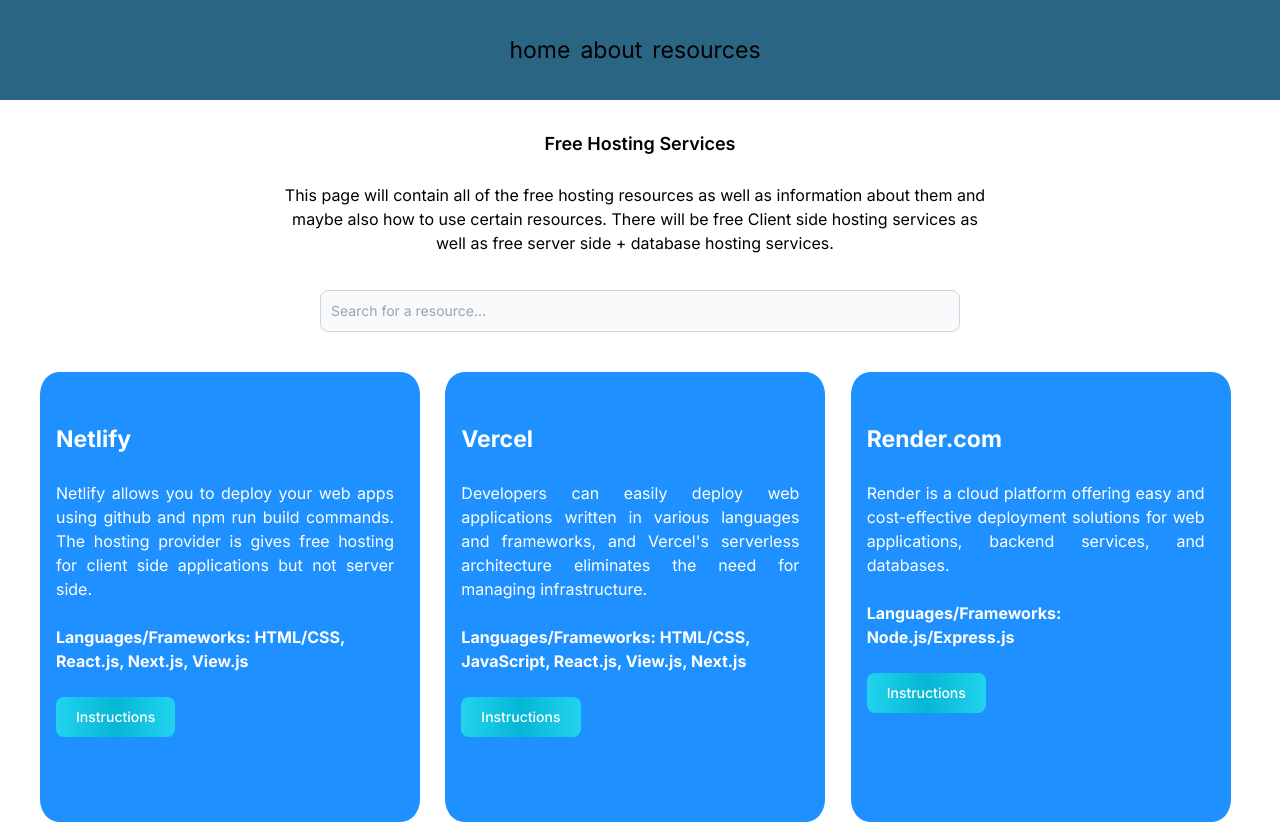
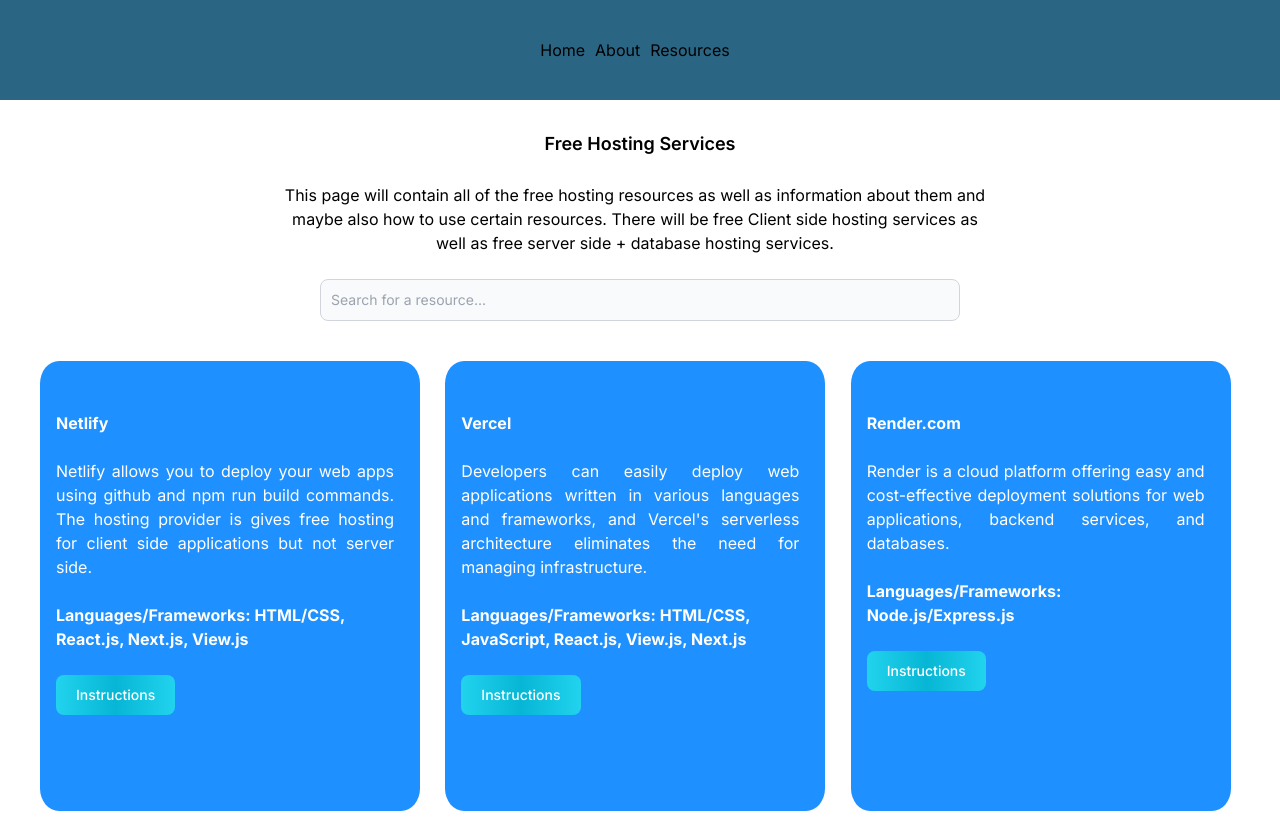
Before and after one commit to N00rAhmed/Free-Hosting-Services, a Next.js app: page /resources in a window 1280 px wide. Shown: the top 824 px of the page. Built offline with nearby package versions, Linux system fonts and the light colour scheme.

Commit message:
fixed nav bar

```diff
--- a/app/navbar/page.tsx
+++ b/app/navbar/page.tsx
@@ -4,9 +4,9 @@
 export default function Navbar() {
   return (
     <div className="links-container">
-        <Link className="card" href='/'><p>home</p></Link>
-        <Link className="card" href='/about'><p>about</p></Link>
-        <Link className="card" href='/resources'><p>resources</p></Link>
+        <Link className="card" href='/'><p>Home</p></Link>
+        <Link className="card" href='/about'><p>About</p></Link>
+        <Link className="card" href='/resources'><p>Resources</p></Link>
 
     </div>
   )
--- a/app/resources/page.tsx
+++ b/app/resources/page.tsx
@@ -14,6 +14,8 @@
         <p className='info'>This page will contain all of the free hosting resources as well as information about them and maybe also how to use certain resources.
           There will be free Client side hosting services as well as free server side + database hosting services.</p>
       </div>
+
+      <br />
 
       <div className='resource-info'>
 {/* dark:bg-gray-700 */}
--- a/app/resources/resources.css
+++ b/app/resources/resources.css
@@ -1,6 +1,3 @@
-body{
-  /* background-color: rgb(28, 177, 180); */
-}
 
 .resource-container{
     display: flex;
@@ -13,27 +10,23 @@
 }
 
 
-.resource-info{
+/* .resource-info{
   margin-top:35px;
 }
 
 a{
   font-size: 23px;
-}
+} */
 
 li {
-    /* text-align: center; */
     background-color: dodgerblue;
     color: white;
     padding: 1rem;
     border-radius: 5%;
-    /* height: 30rem; */
     height: 450px;
     padding-top: 50px;
-    /* padding-left: 20px; */
     width: 380px;
     /* height: 4rem; */
-    /* later on set a specific height */
   }
 
  ul {
@@ -42,10 +35,6 @@
     display: grid;
     gap: 1rem;
   }
-
-  /* ul{
-    grid-template-columns: repeat(auto-fit, minmax(300px, 1fr));
-  } */
 
   @media (min-width: 600px) {
     ul {
```
